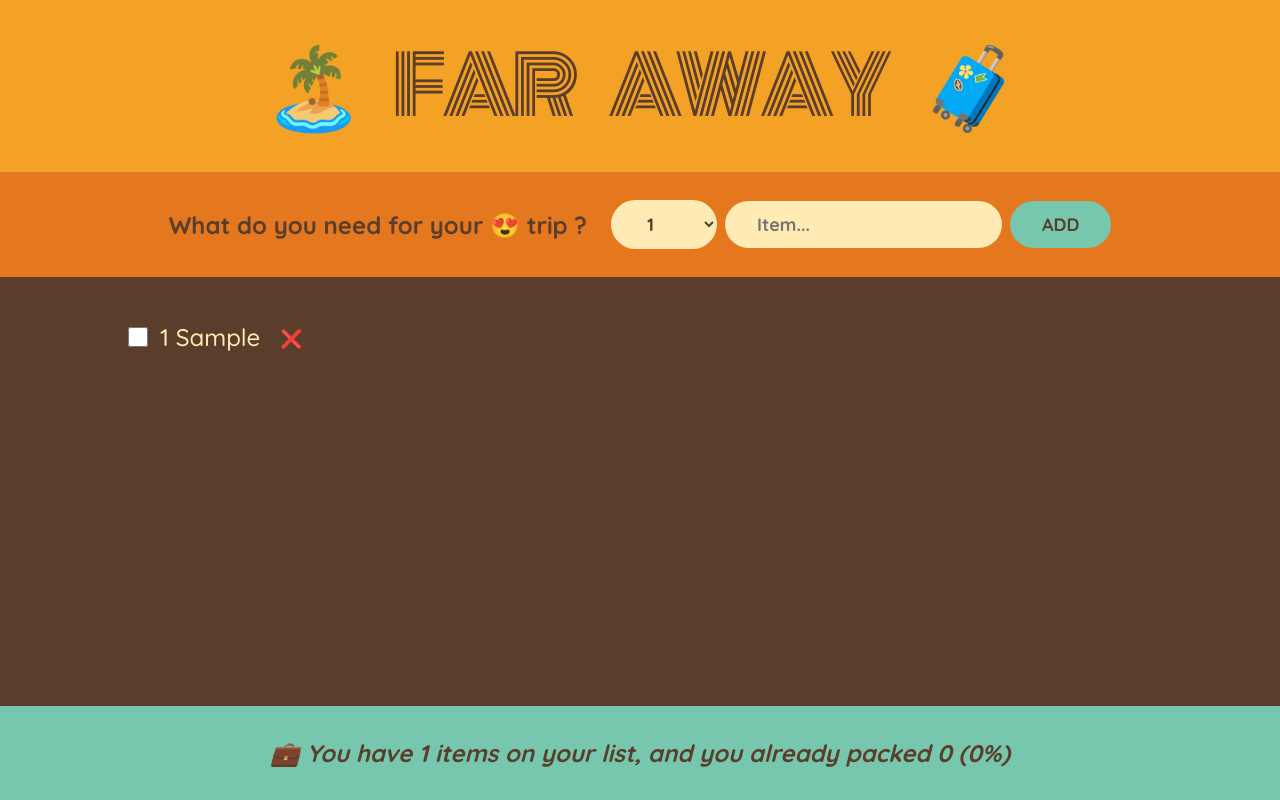
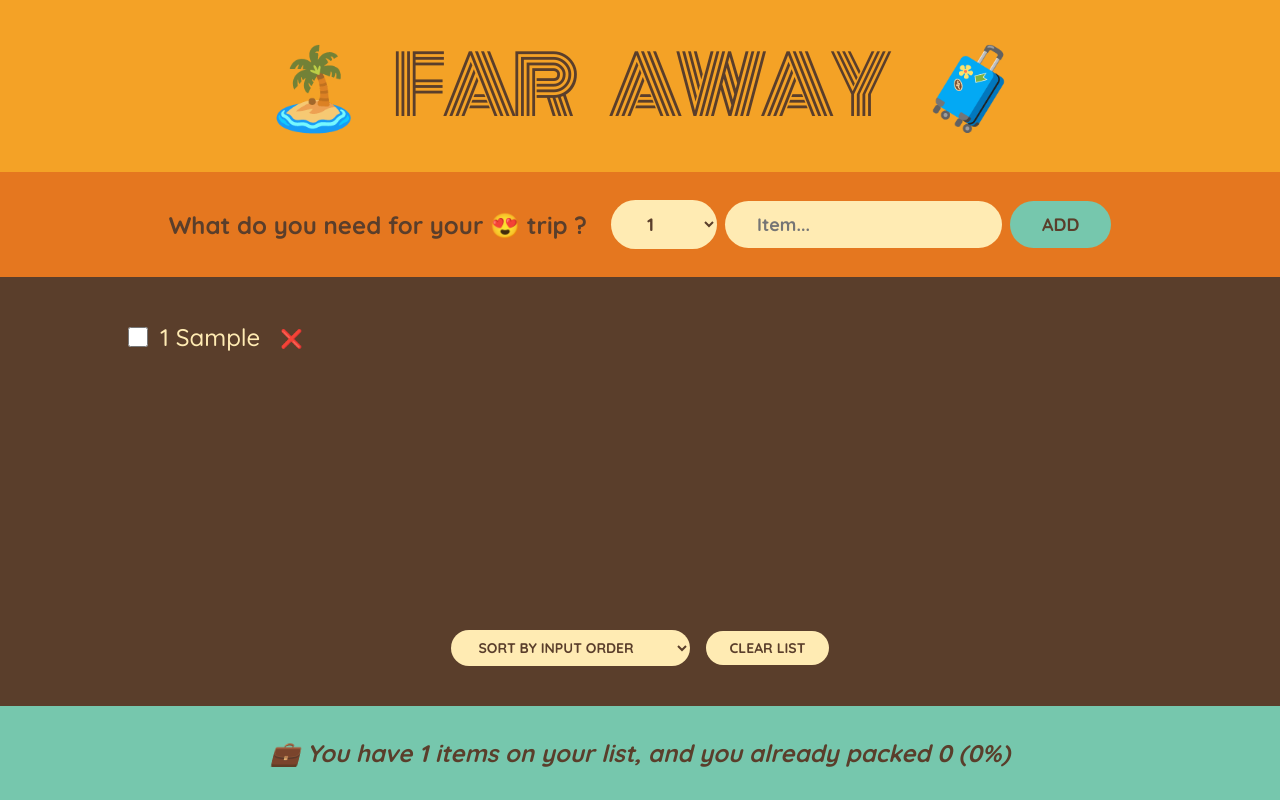
Before and after one commit to sereogga/react, a React (Create React App) app in the folder 05-travel-list/: page / in a window 1280 px wide. Both pictures are taken after typing "Sample" into the empty fields and a click on the button "ADD". Built offline with nearby package versions, Linux system fonts and the light colour scheme.

Commit message:
refactored app in different folders and finished the clear item button

```diff
--- a/05-travel-list/src/App.js
+++ /dev/null
@@ -1,141 +0,0 @@
-import { useState } from "react";
-
-export default function App() {
-  const [items, setItems] = useState([]);
-
-  function handleAddItems(item) {
-    setItems((items) => [...items, item]);
-  }
-
-  function handleDeleteItem(id) {
-    setItems((items) => items.filter((item) => item.id !== id));
-  }
-
-  function handleToggleItem(id) {
-    setItems((items) =>
-      items.map((item) =>
-        item.id === id ? { ...item, packed: !item.packed } : item
-      )
-    );
-  }
-
-  return (
-    <div className="app">
-      <Logo />
-      <Form onAddItems={handleAddItems} />
-      <PackingList
-        items={items}
-        onDeleteItem={handleDeleteItem}
-        onToggleItem={handleToggleItem}
-      />
-      <Stats items={items} />
-    </div>
-  );
-}
-
-function Logo() {
-  return <h1>🏝️ Far Away 🧳</h1>;
-}
-
-function Form({ onAddItems }) {
-  const [description, setDescription] = useState("");
-  const [quantity, setQuantity] = useState(1);
-
-  function handleSubmit(e) {
-    e.preventDefault();
-    //line below prevents empty description to enter
-    if (!description) return;
-
-    const newItem = { description, quantity, packed: false, id: Date.now() };
-    console.log(newItem);
-
-    onAddItems(newItem);
-
-    //lines below resets the default values of quantity and description
-
-    setDescription("");
-    setQuantity(1);
-  }
-
-  return (
-    <form className="add-form" onSubmit={handleSubmit}>
-      <h3>What do you need for your 😍 trip ?</h3>
-      <select
-        value={quantity}
-        onChange={(e) => setQuantity(Number(e.target.value))}
-      >
-        {Array.from({ length: 20 }, (_, i) => i + 1).map((num) => (
-          <option value={num} key={num}>
-            {num}
-          </option>
-        ))}
-      </select>
-      <input
-        type="text"
-        placeholder="Item..."
-        value={description}
-        onChange={(e) => setDescription(e.target.value)}
-      />
-      <button>Add</button>
-    </form>
-  );
-}
-
-function PackingList({ items, onDeleteItem, onToggleItem }) {
-  return (
-    <div className="list">
-      <ul>
-        {items.map((item) => (
-          <Item
-            item={item}
-            onDeleteItem={onDeleteItem}
-            onToggleItem={onToggleItem}
-            key={item.id}
-          />
-        ))}
-      </ul>
-    </div>
-  );
-}
-
-function Item({ item, onDeleteItem, onToggleItem }) {
-  return (
-    <li>
-      <input
-        type="checkbox"
-        value={item.packed}
-        onChange={() => {
-          onToggleItem(item.id);
-        }}
-      />
-      <span style={item.packed ? { textDecoration: "line-through" } : {}}>
-        {item.quantity} {item.description}
-      </span>
-      <button onClick={() => onDeleteItem(item.id)}>❌</button>
-    </li>
-  );
-}
-
-function Stats({ items }) {
-  if (!items.length)
-    return (
-      <p className="stats">
-        <em>Start adding items to your packing list 🚀</em>
-      </p>
-    );
-
-  const numItems = items.length;
-  const packedItems = items.filter((item) => item.packed).length;
-  const perc = Math.round((packedItems / numItems) * 100);
-
-  return (
-    <footer className="stats">
-      <em>
-        {perc === 100
-          ? "You got everything! Ready to go ✈️"
-          : `💼 You have ${numItems} items on your list, and you already packed
-        ${packedItems} (${perc}%)`}
-      </em>
-    </footer>
-  );
-}
--- /dev/null
+++ b/05-travel-list/src/components/App.js
@@ -0,0 +1,44 @@
+import { useState } from "react";
+import Logo from "./Logo";
+import Form from "./Form";
+import PackingList from "./PackingList";
+import Stats from "./Stats";
+
+export default function App() {
+  const [items, setItems] = useState([]);
+
+  function handleAddItems(item) {
+    setItems((items) => [...items, item]);
+  }
+
+  function handleDeleteItem(id) {
+    setItems((items) => items.filter((item) => item.id !== id));
+  }
+
+  function handleToggleItem(id) {
+    setItems((items) =>
+      items.map((item) =>
+        item.id === id ? { ...item, packed: !item.packed } : item
+      )
+    );
+  }
+
+  function handleClearItems() {
+    const confirmed = window.confirm("Are you sure you want to delete ?");
+    if (confirmed) setItems([]);
+  }
+
+  return (
+    <div className="app">
+      <Logo />
+      <Form onAddItems={handleAddItems} />
+      <PackingList
+        items={items}
+        onDeleteItem={handleDeleteItem}
+        onToggleItem={handleToggleItem}
+        onClearItems={handleClearItems}
+      />
+      <Stats items={items} />
+    </div>
+  );
+}
--- /dev/null
+++ b/05-travel-list/src/components/Form.js
@@ -0,0 +1,44 @@
+import { useState } from "react";
+export default function Form({ onAddItems }) {
+  const [description, setDescription] = useState("");
+  const [quantity, setQuantity] = useState(1);
+
+  function handleSubmit(e) {
+    e.preventDefault();
+    //line below prevents empty description to enter
+    if (!description) return;
+
+    const newItem = { description, quantity, packed: false, id: Date.now() };
+    console.log(newItem);
+
+    onAddItems(newItem);
+
+    //lines below resets the default values of quantity and description
+
+    setDescription("");
+    setQuantity(1);
+  }
+
+  return (
+    <form className="add-form" onSubmit={handleSubmit}>
+      <h3>What do you need for your 😍 trip ?</h3>
+      <select
+        value={quantity}
+        onChange={(e) => setQuantity(Number(e.target.value))}
+      >
+        {Array.from({ length: 20 }, (_, i) => i + 1).map((num) => (
+          <option value={num} key={num}>
+            {num}
+          </option>
+        ))}
+      </select>
+      <input
+        type="text"
+        placeholder="Item..."
+        value={description}
+        onChange={(e) => setDescription(e.target.value)}
+      />
+      <button>Add</button>
+    </form>
+  );
+}
--- /dev/null
+++ b/05-travel-list/src/components/Item.js
@@ -0,0 +1,17 @@
+export default function Item({ item, onDeleteItem, onToggleItem }) {
+  return (
+    <li>
+      <input
+        type="checkbox"
+        value={item.packed}
+        onChange={() => {
+          onToggleItem(item.id);
+        }}
+      />
+      <span style={item.packed ? { textDecoration: "line-through" } : {}}>
+        {item.quantity} {item.description}
+      </span>
+      <button onClick={() => onDeleteItem(item.id)}>❌</button>
+    </li>
+  );
+}
--- /dev/null
+++ b/05-travel-list/src/components/Logo.js
@@ -0,0 +1,3 @@
+export default function Logo() {
+  return <h1>🏝️ Far Away 🧳</h1>;
+}
--- /dev/null
+++ b/05-travel-list/src/components/PackingList.js
@@ -0,0 +1,47 @@
+import { useState } from "react";
+import Item from "./Item";
+
+export default function PackingList({
+  items,
+  onDeleteItem,
+  onToggleItem,
+  onClearItems,
+}) {
+  const [sortBy, setSortBy] = useState("input");
+
+  let sortedItems;
+
+  if (sortBy === "input") sortedItems = items;
+
+  if (sortBy === "description")
+    sortedItems = items
+      .slice()
+      .sort((a, b) => a.description.localeCompare(b.description));
+
+  if (sortBy === "packed")
+    sortedItems = items
+      .slice()
+      .sort((a, b) => Number(a.packed) - Number(b.packed));
+  return (
+    <div className="list">
+      <ul>
+        {sortedItems.map((item) => (
+          <Item
+            item={item}
+            onDeleteItem={onDeleteItem}
+            onToggleItem={onToggleItem}
+            key={item.id}
+          />
+        ))}
+      </ul>
+      <div className="actions">
+        <select value={sortBy} onChange={(e) => setSortBy(e.target.value)}>
+          <option value="input">Sort by input order</option>
+          <option value="description">Sort by description</option>
+          <option value="packed">Sort by packed status</option>
+        </select>
+        <button onClick={onClearItems}>Clear list</button>
+      </div>
+    </div>
+  );
+}
--- /dev/null
+++ b/05-travel-list/src/components/Stats.js
@@ -0,0 +1,23 @@
+export default function Stats({ items }) {
+  if (!items.length)
+    return (
+      <p className="stats">
+        <em>Start adding items to your packing list 🚀</em>
+      </p>
+    );
+
+  const numItems = items.length;
+  const packedItems = items.filter((item) => item.packed).length;
+  const perc = Math.round((packedItems / numItems) * 100);
+
+  return (
+    <footer className="stats">
+      <em>
+        {perc === 100
+          ? "You got everything! Ready to go ✈️"
+          : `💼 You have ${numItems} items on your list, and you already packed
+        ${packedItems} (${perc}%)`}
+      </em>
+    </footer>
+  );
+}
--- a/05-travel-list/src/index.js
+++ b/05-travel-list/src/index.js
@@ -1,7 +1,7 @@
 import React from "react";
 import ReactDOM from "react-dom/client";
 import "./index.css";
-import App from "./App";
+import App from "./components/App";
 
 const root = ReactDOM.createRoot(document.getElementById("root"));
 root.render(
```
